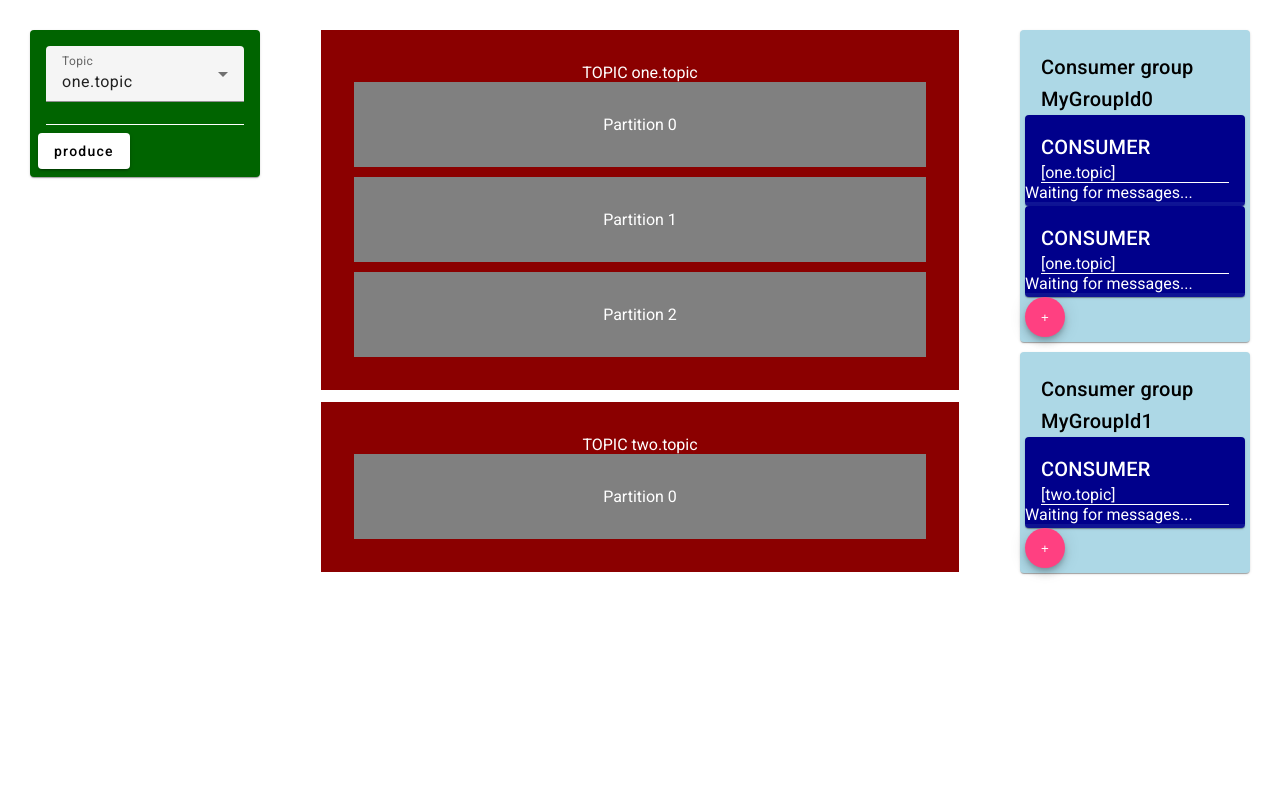
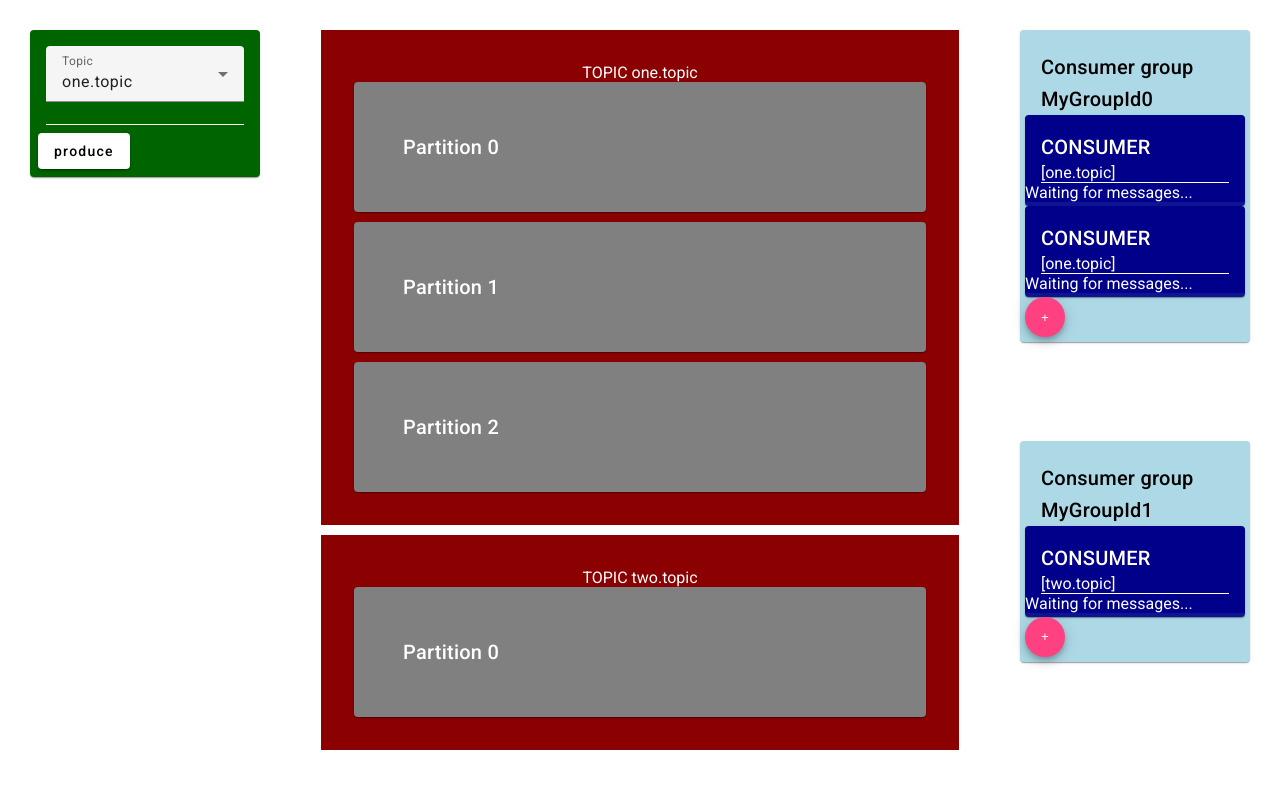
Before and after one commit to txiribimakula/kafka-playground, an Angular app: page / in a window 1280 px wide. Shown: the top 788 px of the page. Built offline with nearby package versions, Linux system fonts and the light colour scheme.

Commit message:
partitions with angular material

```diff
--- a/src/app/topic/partition/partition.component.html
+++ b/src/app/topic/partition/partition.component.html
@@ -1,10 +1,12 @@
-<div class="container">
-    Partition {{partition.index}}
-    <div class="messages">
+<mat-card class="container">
+    <mat-card-header>
+        <mat-card-title>Partition {{partition.index}} </mat-card-title>
+    </mat-card-header>
+    <mat-card-content class="messages">
         @if(messages){
-        @for (message of messages(); let i =$index; track i; ){
-        <app-message [message]="message"></app-message>
+            @for (message of messages(); let i =$index; track i; ){
+            <app-message [message]="message"></app-message>
+            }
         }
-        }
-    </div>
-</div>
+    </mat-card-content>
+</mat-card>
--- a/src/app/topic/partition/partition.component.ts
+++ b/src/app/topic/partition/partition.component.ts
@@ -2,13 +2,14 @@
 import { Message } from '../../message/message';
 import { MessageComponent } from "../../message/message.component";
 import { Partition } from './partition';
+import { MatCardModule } from '@angular/material/card';
 
 @Component({
     selector: 'app-partition',
     standalone: true,
     templateUrl: './partition.component.html',
     styleUrl: './partition.component.scss',
-    imports: [MessageComponent]
+    imports: [MessageComponent, MatCardModule]
 })
 export class PartitionComponent {
   @Input() partition!: Partition;
```
